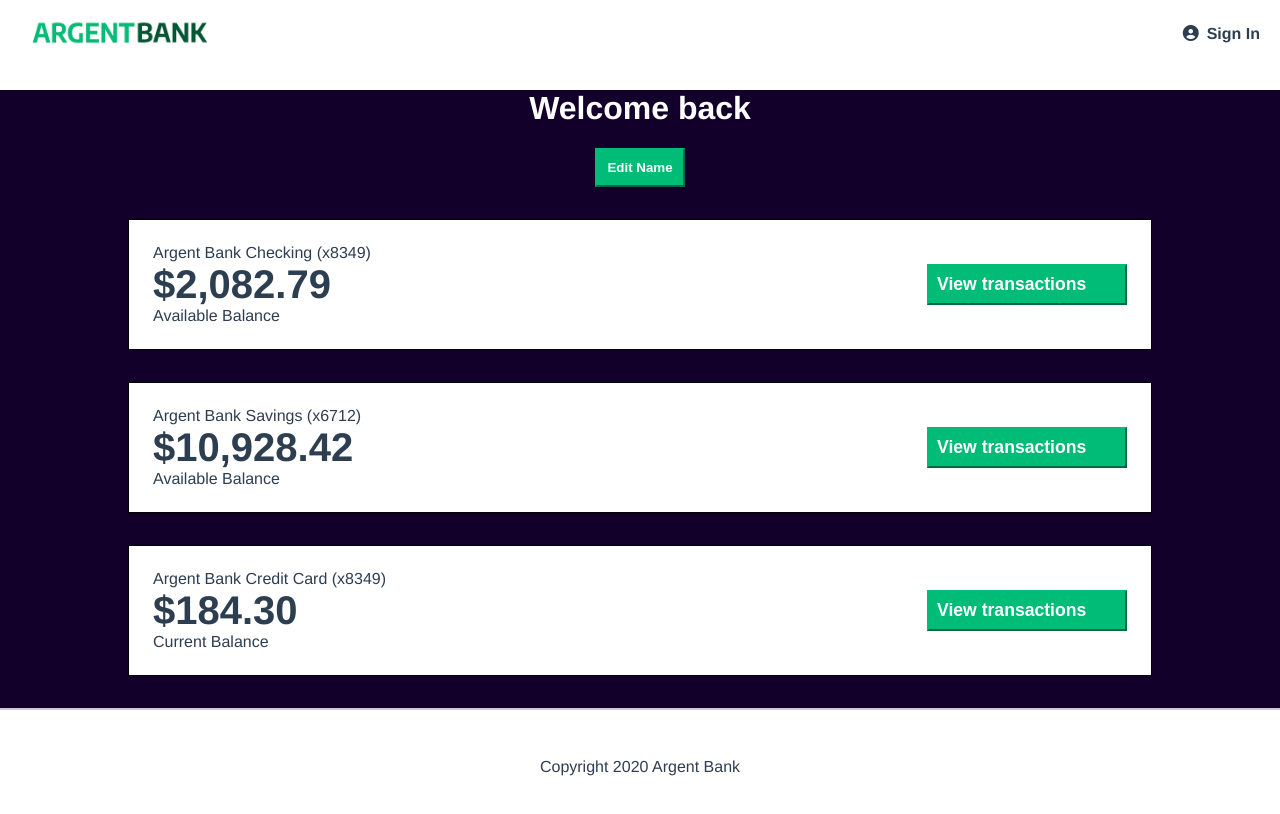
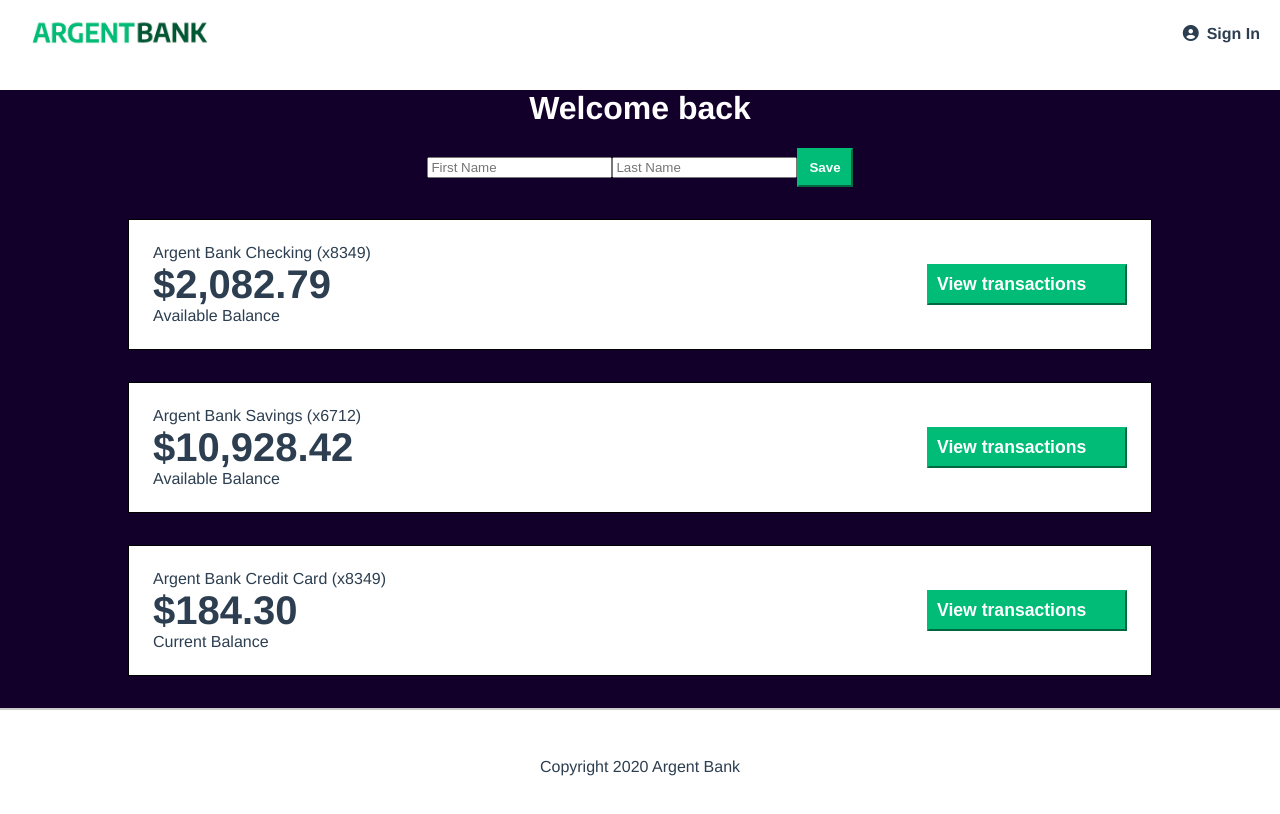
Before and after one commit to Axido545/argent-bank, a React (Vite) app: page /dashboard in a window 1280 px wide. Both pictures are taken after a click on the button "Edit Name". Built offline with nearby package versions, Linux system fonts and the light colour scheme.

Commit message:
editName ajout de l'affiche  correction authslice ajout update sur useSlice put profile sur api

```diff
--- a/src/components/editname/EditName.jsx
+++ b/src/components/editname/EditName.jsx
@@ -1,10 +1,53 @@
+import { useState } from 'react';
+import { useDispatch, useSelector } from 'react-redux';
 import "./editname.css"
+import { updateProfileAsync } from '../../redux/userSlice';
 
 export default function EditName() {
+    const dispatch = useDispatch()
+    const [isEditing, setIsEditing] = useState(false);
+    const [firstName, setFirstName] = useState('');
+    const [lastName, setLastName] = useState('');
+    const token = useSelector(state => state.auth.token)
+    console.log(token, firstName, lastName)
 
     const handleOpenInput = () => {
+        setIsEditing(true);
+    };
 
-    }
-    const content = <button className="user-edit-button">Edit Name</button>
+    const handleSave = () => {
+
+        console.log('setFirstName:', firstName);
+        console.log('setLastName:', lastName);
+        dispatch(updateProfileAsync({ token, firstName, lastName }));
+
+        // Close the inputs and reset state
+        setIsEditing(false);
+        // setFirstName('');
+        // setLastName('');
+    };
+    const content = isEditing ? (
+        <div className="user-edit-form">
+            <input
+                type="text"
+                placeholder="First Name"
+                value={firstName}
+                onChange={(e) => setFirstName(e.target.value)}
+            />
+            <input
+                type="text"
+                placeholder="Last Name"
+                value={lastName}
+                onChange={(e) => setLastName(e.target.value)}
+            />
+            <button className="user-edit-button" onClick={handleSave}>
+                Save
+            </button>
+        </div>
+    ) : (
+        <button className="user-edit-button" onClick={handleOpenInput}>
+            Edit Name
+        </button>
+    );
     return content
 }
--- a/src/components/form/Form.jsx
+++ b/src/components/form/Form.jsx
@@ -14,9 +14,12 @@ export default function Form() {
     const token = useSelector(state => state.auth.token)
 
     useEffect(() => {
+        console.log("errMsg:", errMsg);
         if (token) {
+
             navigate("/dashboard")
         } else {
+
             console.log("pas de token")
         }
     }, [token, navigate, errMsg])
--- a/src/pages/dashboard/Dashboard.jsx
+++ b/src/pages/dashboard/Dashboard.jsx
@@ -11,7 +11,7 @@ export default function Dashboard() {
     const token = useSelector(state => state.auth.token)
     const firstName = useSelector(state => state.user.firstName);
     const lastName = useSelector(state => state.user.lastName);
-    console.log(token)
+    // console.log(token)
     useEffect(() => {
         if (token) {
             dispatch(profileAsync(token));
--- a/src/redux/authSlice.js
+++ b/src/redux/authSlice.js
@@ -34,7 +34,7 @@ const authSlice = createSlice({
             })
             .addCase(loginAsync.rejected, (state, action) => {
                 state.token = null;
-                state.error = action.payload.error;
+                state.error = action.payload || "Une erreur est survenue";
             })
     }
 })
--- a/src/redux/userSlice.js
+++ b/src/redux/userSlice.js
@@ -1,5 +1,5 @@
 import { createSlice, createAsyncThunk } from "@reduxjs/toolkit";
-import { postProfile } from "../services/api";
+import { postProfile, putProfile } from "../services/api";
 
 export const profileAsync = createAsyncThunk(
     "user/profile",
@@ -7,13 +7,13 @@ export const profileAsync = createAsyncThunk(
         try {
 
             const userData = await postProfile(token);
-            console.log("postProfile result:", userData);
+            // console.log("postProfile result:", userData);
 
-            if (userData) {
-                console.log("userData.body:", userData.body);
-            } else {
-                console.log("postProfile request failed or returned empty data");
-            }
+            // if (userData) {
+            //     console.log("userData.body:", userData.body);
+            // } else {
+            //     console.log("postProfile request failed or returned empty data");
+            // }
 
             return {
                 userData: userData.body,
@@ -27,12 +27,38 @@ export const profileAsync = createAsyncThunk(
     }
 );
 
+export const updateProfileAsync = createAsyncThunk(
+    "user/updateProfile",
+    async (token, firstName, lastName, { rejectWithValue }) => {
+        try {
+            const userData = await putProfile(token, firstName, lastName);
+            console.log("putProfile result:", userData);
+            if (userData) {
+                console.log("userData.body:", userData.body);
+            } else {
+                console.log("putProfile request failed or returned empty data");
+            }
+
+            return {
+                userData: userData.body,
+                token: token,
+            };
+
+        } catch (e) {
+            console.e("Erreur lors d'edition JSON :", e);
+            return rejectWithValue("");
+
+        }
+    }
+
+)
+
 const userSlice = createSlice({
     name: "user",
     initialState: {
         firstName: '',
         lastName: '',
-        error: null
+        error: null,
     },
     reducers: {
         logout: (state) => {
@@ -44,6 +70,7 @@ const userSlice = createSlice({
             state.lastName = '';
             state.error = null;
         },
+
     },
 
     extraReducers: (builder) => {
@@ -57,8 +84,19 @@ const userSlice = createSlice({
             .addCase(profileAsync.rejected, (state, action) => {
                 state.firstName = action.payload ? action.payload.firstName || '' : '';
                 state.lastName = action.payload ? action.payload.lastName || '' : '';
-                state.error = action.payload.error ? action.payload.error : "Une erreur est survenue";
+                state.error = action.payload ? action.payload : "Une erreur est survenue";
             })
+            .addCase(updateProfileAsync.fulfilled, (state, action) => {
+                const { userData } = action.payload;
+                state.firstName = userData.firstName || '';
+                state.lastName = userData.lastName || '';
+                state.error = "";
+            })
+            .addCase(updateProfileAsync.rejected, (state, action) => {
+                state.firstName = action.payload ? action.payload.firstName || '' : '';
+                state.lastName = action.payload ? action.payload.lastName || '' : '';
+                state.error = action.payload && action.payload.error ? action.payload.error : "Une erreur est survenue";
+            });
     }
 })
 export const { logout, resetUser } = userSlice.actions;
--- a/src/services/api.js
+++ b/src/services/api.js
@@ -16,7 +16,6 @@ export async function postLogin(email, password) {
 export const apiProfile = "http://localhost:3001/api/v1/user/profile";
 
 export async function postProfile(token) {
-    console.log("postProfile token:", token);
 
     try {
         const response = await fetch(apiProfile, {
@@ -31,9 +30,14 @@ export async function postProfile(token) {
             if (response.status === 401) {
                 throw new Error("Non autorisé");
             }
+            else if (response.status === 400) {
+                throw new Error("Identifiant ou mot de passe incorrect");
+            } else {
+                // si d'autres erreurs
+                throw new Error(`HTTP erreur! Status: ${response.status}`);
+            }
 
-            // si d'autres erreurs
-            throw new Error(`HTTP erreur! Status: ${response.status}`);
+
         }
         return response.json();
 
@@ -43,3 +47,26 @@ export async function postProfile(token) {
         throw error;
     }
 }
+
+
+export async function putProfile(token, editFirstName, editLastName) {
+    console.log("putProfile token:", token, editFirstName, editLastName);
+
+    try {
+        const response = await fetch(apiProfile, {
+            method: 'PUT',
+            headers: {
+                "Content-Type": "application/json",
+                Authorization: "Bearer " + token,
+            },
+            body: JSON.stringify({ firstName: editFirstName, lastName: editLastName }),
+        });
+        return response.json();
+
+    } catch (error) {
+        // erreurs au cours du fetch
+        console.error("Error lors de l'édition de l'utilisateur:", error.message);
+        throw error;
+    }
+
+}
```
